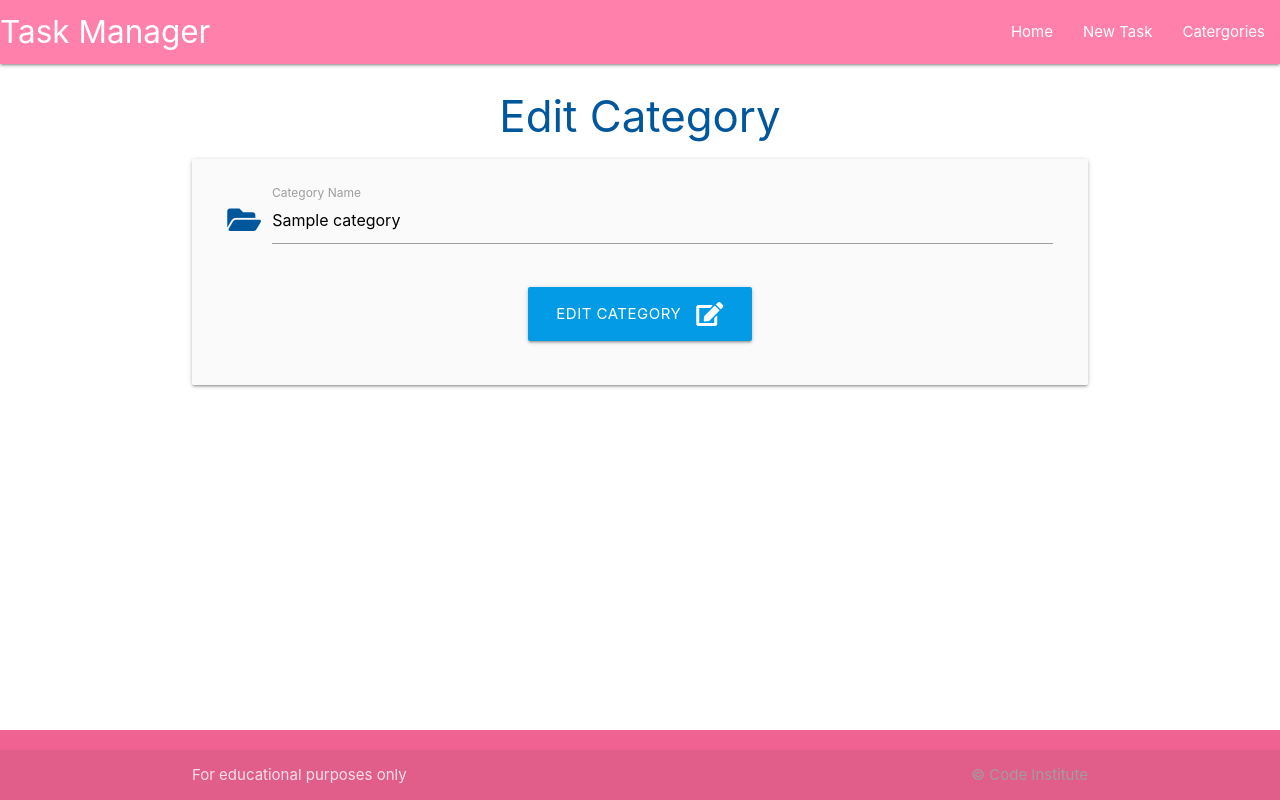
After one commit to Kenya-Rae/task-manager, a Flask app: page /edit_category/1 in a window 1280 px wide. The commit adds this page. Run offline with Flask 3, Linux system fonts and the light colour scheme; tables that the repository leaves empty hold one stand-in row (values such as "Sample post").

Commit message:
Update categories

```diff
--- a/taskmanager/routes.py
+++ b/taskmanager/routes.py
@@ -23,3 +23,13 @@ def add_category():
         return redirect(url_for("categories"))
 
     return render_template("add_category.html")
+
+
+@app.route("/edit_category/<int:category_id>", methods=["GET", "POST"])
+def edit_category(category_id):
+    category = Category.query.get_or_404(category_id)
+    if request.method == "POST":
+        category.category_name = request.form.get('category_name')
+        db.session.commit()
+        return redirect(url_for("categories"))
+    return render_template("edit_category.html", category=category)
--- a/taskmanager/templates/base.html
+++ b/taskmanager/templates/base.html
@@ -42,7 +42,7 @@
         {% endblock %}
     </main>
 
-    <footer class="page-footer pink darken-4">
+    <footer class="page-footer pink lighten-2">
         <div class="footer-copyright">
             <div class="container">
                 For educational purposes only
--- a/taskmanager/templates/categories.html
+++ b/taskmanager/templates/categories.html
@@ -16,10 +16,10 @@
     <div class="col s12 m6 l3">
         <div class="card purple lighten-4 center-align">
             <div class="card-content black-text">
-                <span class="card-title">{{ category.category_name}}</span>
+                <span class="card-title">{{ category.category_name }}</span>
             </div>
             <div class="card-action">
-                <a href="#" class="btn green accent-4">Edit</a>
+                <a href="{{ url_for('edit_category', category_id=category.id) }}" class="btn green accent-4">Edit</a>
                 <a href="#" class="btn red">Delete</a>
             </div>
         </div>
--- /dev/null
+++ b/taskmanager/templates/edit_category.html
@@ -0,0 +1,28 @@
+{% extends "base.html" %}
+{% block content %}
+
+<h3 class="light-blue-text text-darken-4 center-align">Edit Category</h3>
+
+<div class="row card-panel grey lighten-5">
+    <form class="col s12" method="POST" action="{{ url_for('edit_category', category_id=category.id) }}">
+        <!-- category name -->
+        <div class="row">
+            <div class="input-field col s12">
+                <i class="fas fa-folder-open prefix light-blue-text text-darken-4"></i>
+                <input id="category_name" name="category_name" value="{{ category.category_name }}" minlength="3"
+                    maxlength="25" type="text" class="validate" required>
+                <label for="category_name">Category Name</label>
+            </div>
+        </div>
+        <!-- submit button -->
+        <div class="row">
+            <div class="col s12 center-align">
+                <button type="submit" class="btn-large light-blue darken-1">
+                    Edit Category <i class="fas fa-edit right"></i>
+                </button>
+            </div>
+        </div>
+    </form>
+</div>
+
+{% endblock %}
```
